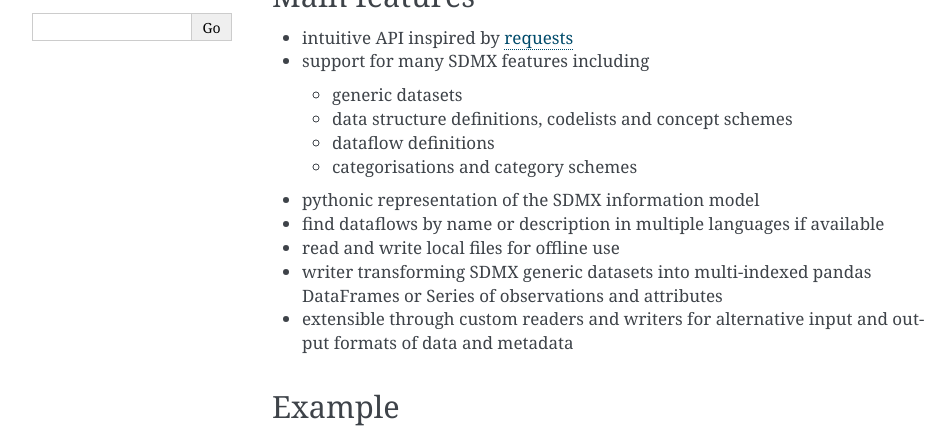
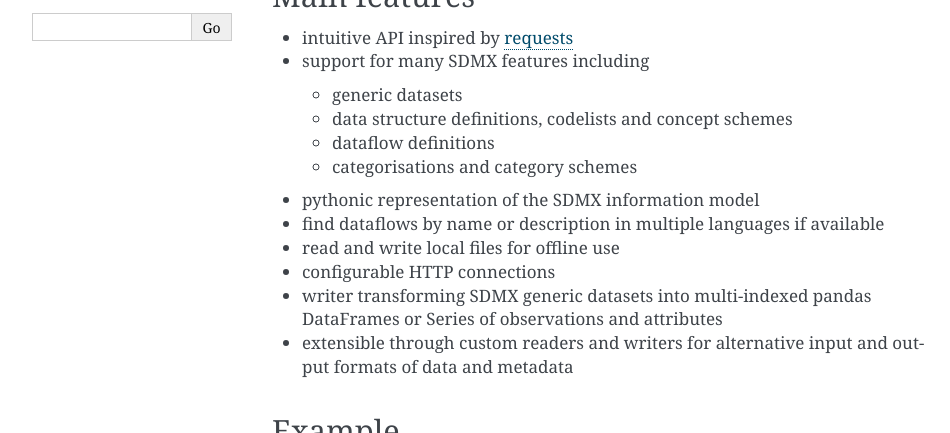
Before and after one commit to dr-leo/pandaSDMX, a Sphinx documentation site: the page built from doc/index.rst, in a window 1280 px wide and 900 px high, scrolled down 382 px, cut to the strip 0-433 px from the top of the window. Shown: the whole strip, without its empty margins (148-1098 px from the left). Built offline with Sphinx 7.4.7, drawn with Linux system fonts in a browser that asks for light colours.

Commit message:
improve docs

```diff
--- a/doc/index.rst
+++ b/doc/index.rst
@@ -25,6 +25,7 @@ Main features
 * pythonic representation of the SDMX information model
 * find dataflows by name or description in multiple languages if available
 * read and write local files for offline use
+* configurable HTTP connections
 * writer transforming SDMX generic datasets into multi-indexed pandas DataFrames or Series of observations and attributes
 * extensible through custom readers and writers for alternative input and output formats of data and metadata
 
```
